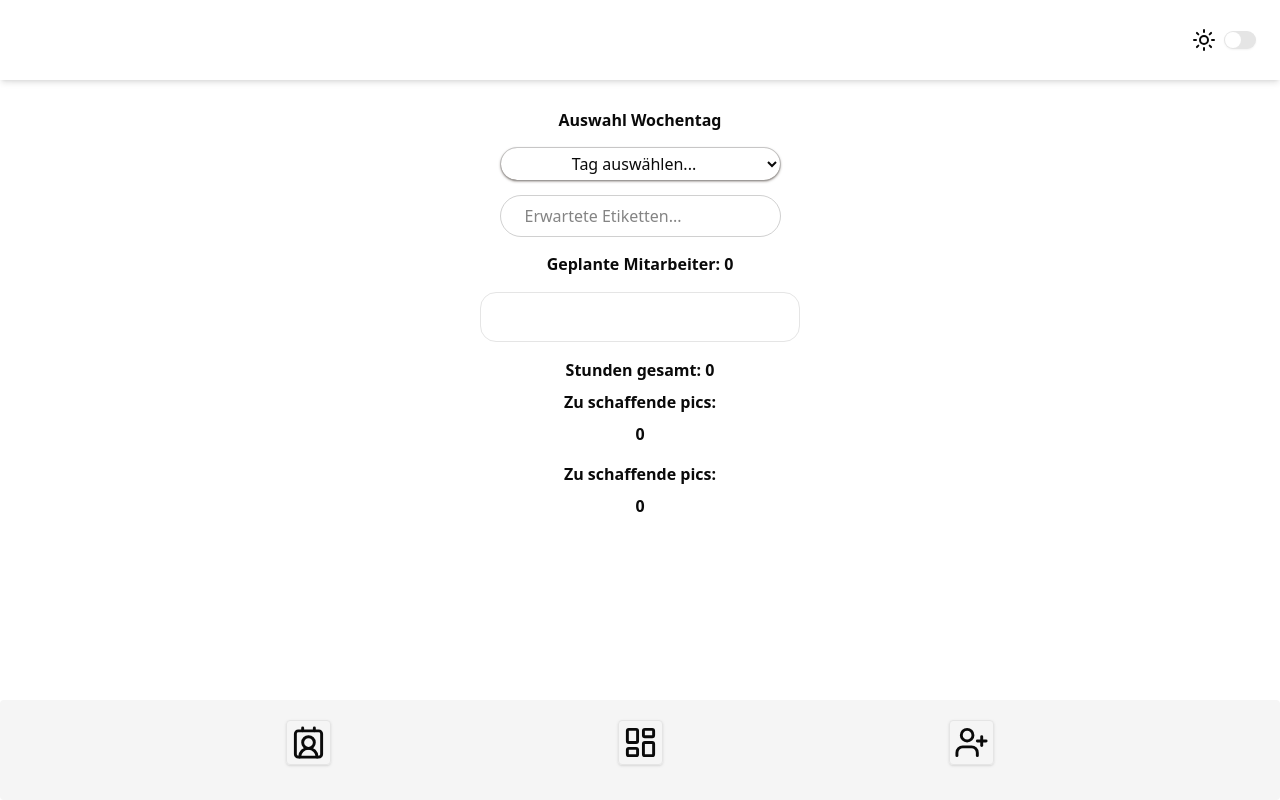
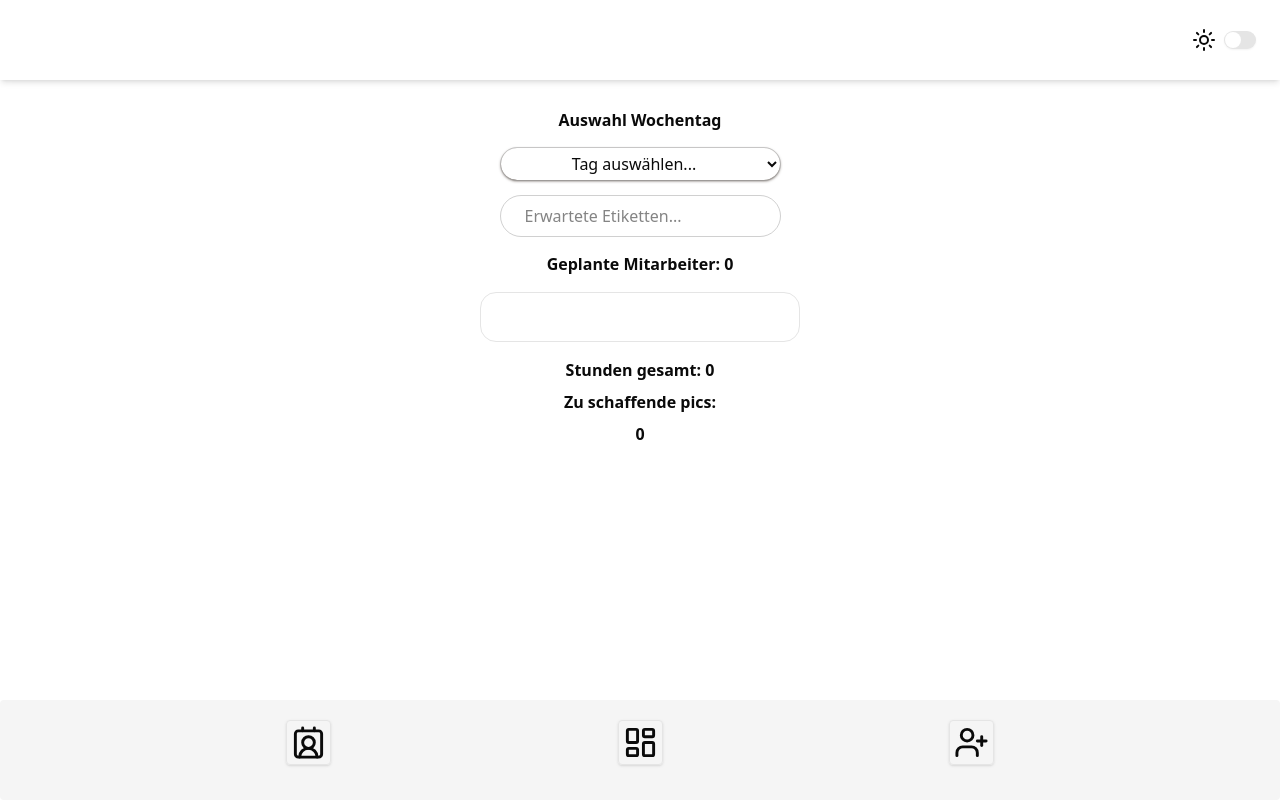
Before and after one commit to realmaxv/logipic, a React (Vite) app: page / in a window 1280 px wide. Built offline with nearby package versions, Linux system fonts and the light colour scheme.

Commit message:
some funktions1

```diff
--- a/src/pages/Dashboard.tsx
+++ b/src/pages/Dashboard.tsx
@@ -97,10 +97,7 @@ function Dashboard() {
           <h3 className="font-semibold">{` Zu schaffende pics:`}</h3>
           <p className="font-bold">{Math.floor(picsCount)}</p>
         </div>
-        <div className="flex flex-col items-center gap-2">
-          <h3 className="font-semibold">Zu schaffende pics:</h3>
-          <p className="font-bold">{picsCount}</p>
-        </div>
+        <div className="flex flex-col items-center gap-2"></div>
       </section>
     </main>
   );
```
